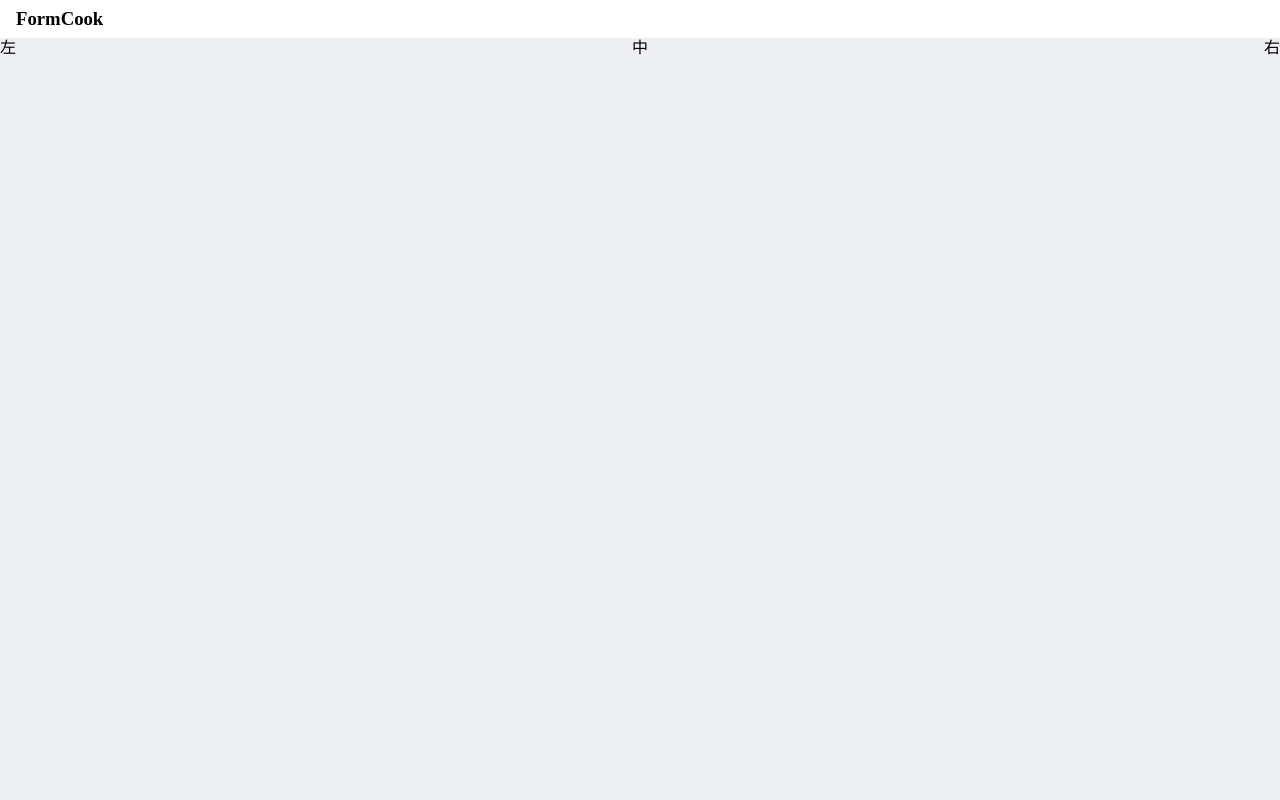
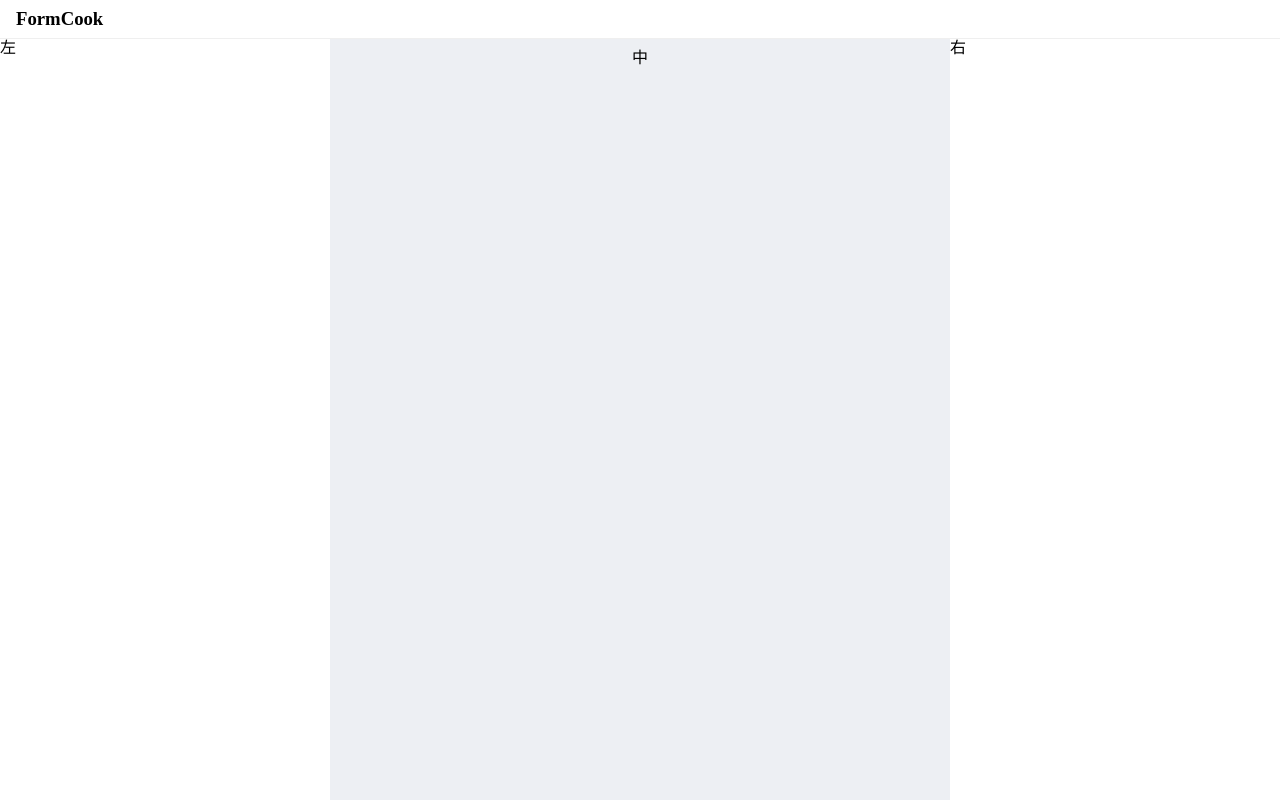
Before and after one commit to is-zhou/form-cook, a Vue app: page / in a window 1280 px wide. Built offline with nearby package versions, Linux system fonts and the light colour scheme; the HTML template or start-up script is replaced by a standard one.

Commit message:
style: update main

```diff
--- a/src/views/cook/components/LeftArea.vue
+++ b/src/views/cook/components/LeftArea.vue
@@ -1,7 +1,14 @@
 <script setup lang="ts"></script>
 
 <template>
-  <div>左</div>
+  <div class="left_area">左</div>
 </template>
 
-<style scoped></style>
+<style scoped lang="scss">
+.left_area {
+  width: 330px;
+  height: 100%;
+  background-color: #fff;
+  overflow: auto;
+}
+</style>
--- a/src/views/cook/components/MiddleArea.vue
+++ b/src/views/cook/components/MiddleArea.vue
@@ -1,7 +1,15 @@
 <script setup lang="ts"></script>
 
 <template>
-  <div>中</div>
+  <div class="middle_area">中</div>
 </template>
 
-<style scoped></style>
+<style scoped lang="scss">
+.middle_area {
+  flex: 1;
+  display: flex;
+  align-items: stretch;
+  justify-content: center;
+  padding: 10px;
+}
+</style>
--- a/src/views/cook/components/RightArea.vue
+++ b/src/views/cook/components/RightArea.vue
@@ -1,7 +1,14 @@
 <script setup lang="ts"></script>
 
 <template>
-  <div>右</div>
+  <div class="right_area">右</div>
 </template>
 
-<style scoped></style>
+<style scoped lang="scss">
+.right_area {
+  width: 330px;
+  height: 100%;
+  overflow: auto;
+  background-color: #fff;
+}
+</style>
```
